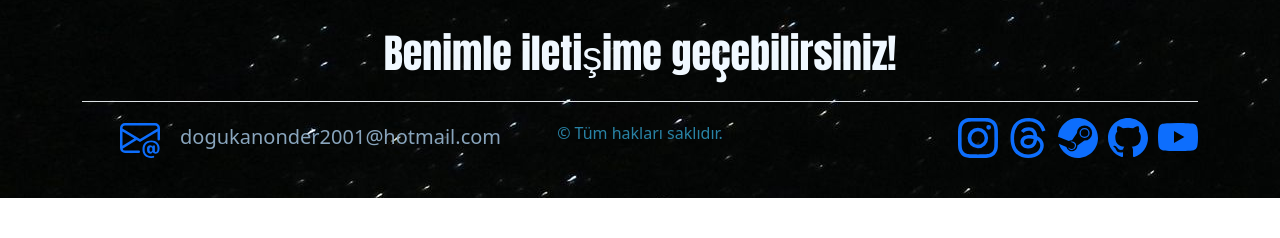
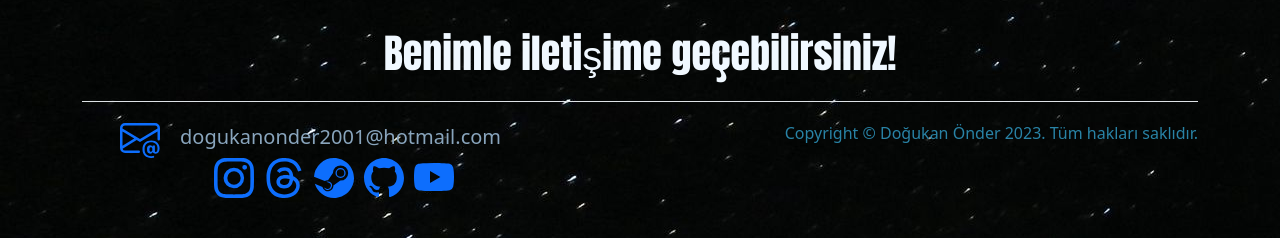
Before and after one commit to dogukanonder/dogukanonder, a plain HTML site: page index.html in a window 1280 px wide. Shown: the part 1574-1812 px from the top of the page. Before the commit the page ends 1772 px from the top, so only its background shows below. Drawn offline with nearby package versions, Linux system fonts and the light colour scheme.

Commit message:
Update index.html

```diff
--- a/index.html
+++ b/index.html
@@ -99,7 +99,7 @@
                 <h5 style="margin-left: 20px; margin-top: 7px; color: rgb(137, 165, 189);"> dogukanonder2001@hotmail.com </h5>
               </div>
 
-              <h6 style="color:#2983a6;"> © Tüm hakları saklıdır. </h6>
+              <h6 style="color:#2983a6;"> Copyright © Doğukan Önder 2023. Tüm hakları saklıdır. </h6>
 
               <ul class="nav col-md-4 justify-content-end list-unstyled d-flex">
                 <li class="ms-3"><a class="text-body-secondary" href="#"><svg class="bi" width="24" height="24"><use xlink:href="#twitter"></use></svg></a></li>
```
